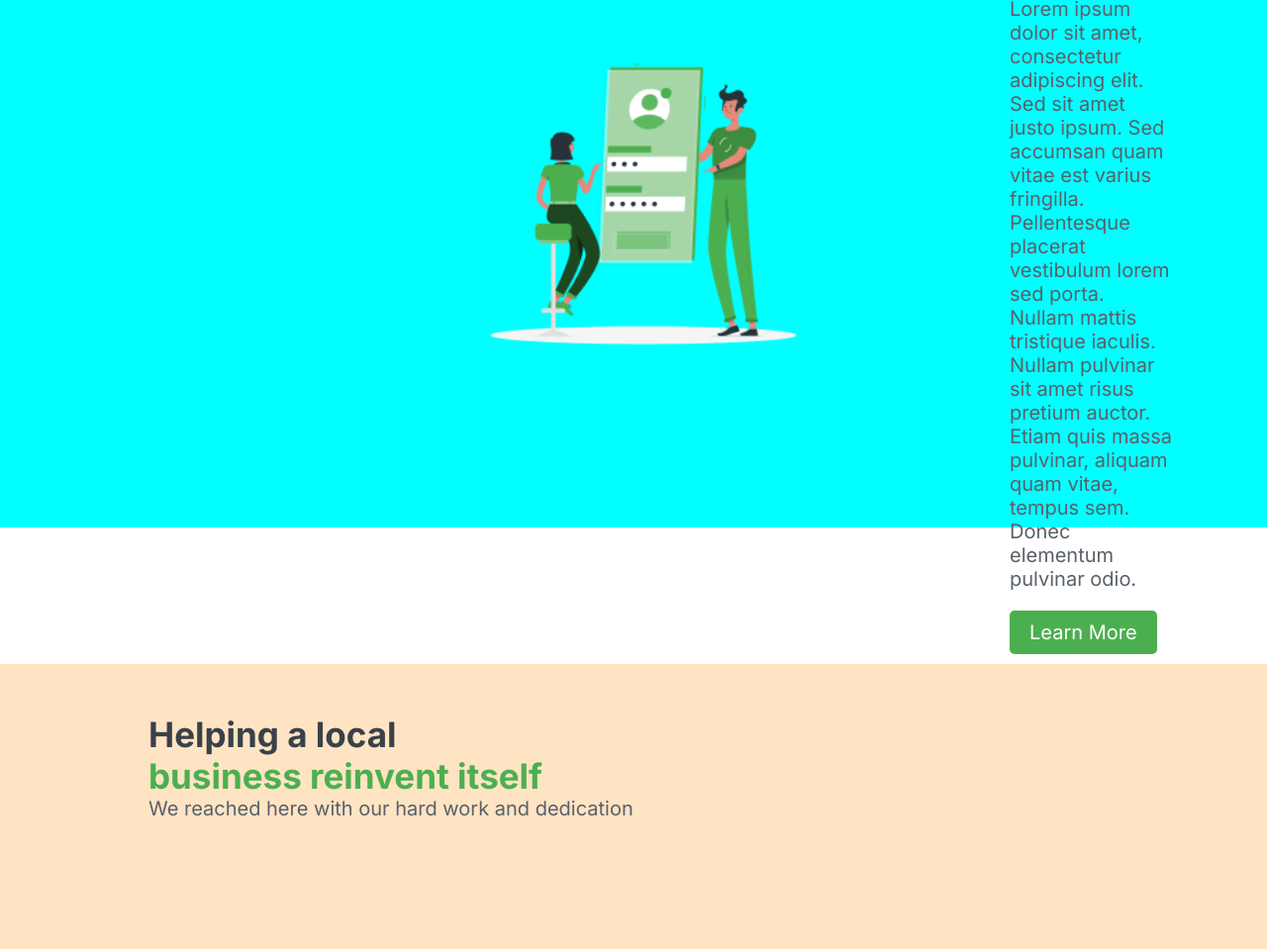
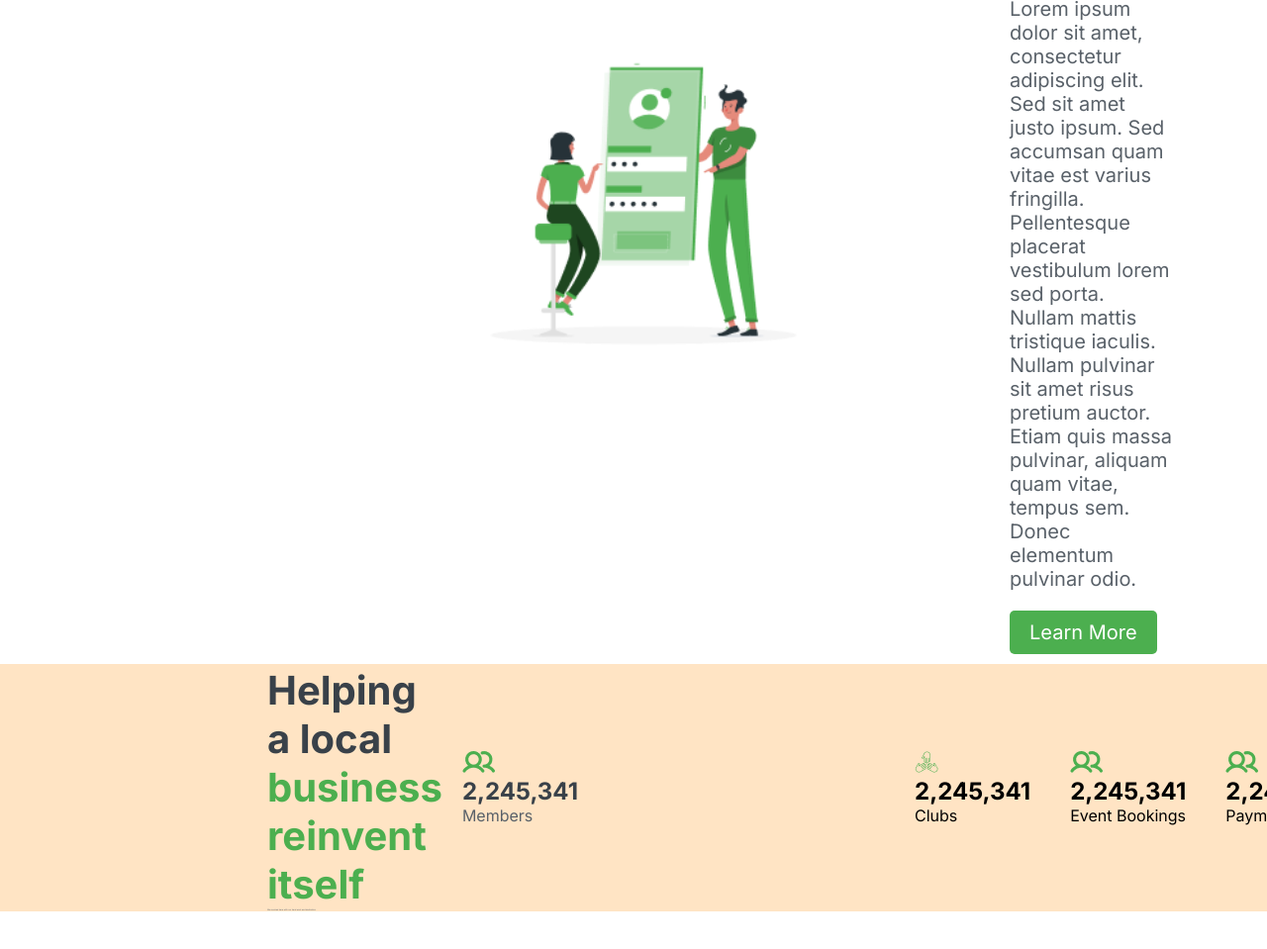
Before and after one commit to AlmasKanwal/Mini-Hackathon-SMIT, a plain HTML site: page index.html in a window 1280 px wide. Shown: the part 1677-2636 px from the top of the page at 99% size. After the commit the page ends 2598 px from the top, so only its background shows below. Drawn offline with Linux system fonts and the light colour scheme.

Commit message:
Mini Hackathon

```diff
--- a/index.html
+++ b/index.html
@@ -81,7 +81,7 @@
             </div>
 
             <div class="card2">
-                <img src="./images/Icon (2).png" alt="Icon">
+                <img src="./images/Group 2.png" alt="Icon">
                 <h2>Clubs And Groups</h2>
                 <p>Our membership management software provides full automation of membership renewals and payments</p>
             </div>
@@ -109,9 +109,34 @@
             </div>
 
             <div class="div-count">
-                <img src="" alt="">
+               <div class="div1">
+                <img src="./images/Vector.png" alt="Icon">
+                    <h2>2,245,341</h2>
+                    <p>Members</p>
+                </div>
+               </div>
+
+               <div class="div2">
+                <img src="./images/Group 2.png" alt="Icon">
+                <h2>2,245,341</h2>
+                <p>Clubs</p>
+               </div>
+
+               <div class="div3">
+                <img src="./images/Vector.png" alt="Icon">
+                <h2>2,245,341</h2>
+                <p>Event Bookings</p>
+               </div>
+
+               <div class="div4">
+                <img src="./images/Vector.png" alt="Icon">
+                <h2>2,245,341</h2>
+                <p>Payments</p>
+               </div>
 
             </div>
+
+
         </div>
 
        </div>
--- a/style.css
+++ b/style.css
@@ -100,7 +100,7 @@
 .client{
     width: 100vw;
     height: 180px;
-    background-color: #4caf4f;
+    background-color: white;
     padding-top: 20px;
 }
 
@@ -135,7 +135,7 @@
     width: 100vw;
     height: 500px;
     padding-top: 20px;
-    background-color: #dfe668;
+    background-color: white;
 }
 
 .community-text{
@@ -200,14 +200,13 @@
     width: 100vw;
     height: 100vh;
     padding-top: 30px;
-    background-color: aqua;
+    background-color: white;
 }
 
 .body-con1{
     margin: 10px 100px 10px 100px;
     display: flex;
     align-items: center;
-    /* justify-content: center; */
 }
 
 .body-con1 .body-image{
@@ -249,10 +248,15 @@
 .body-con2{
     width: 100vw;
     height: 250px;
-    padding-left: 100px;
-    padding-right: 100px;
+    padding-left: 70px;
     background-color: bisque;
-    padding-top: 50px;
+    display: flex;
+    justify-content: space-between;
+    align-items: center;
+}
+
+.div-text{
+    margin-left: 150px;
 }
 
 .body-con2 .div-text{
@@ -260,7 +264,7 @@
 }
 
 .div-text h2{
-    font-size: 35px;
+    font-size: 40px;
     color: #394149;
 }
 
@@ -270,6 +274,28 @@
 }
 
 .div-text p{
-    font-size: 20px;
+    font-size: 2px;
     color: #596169;
 }
+
+.div-count{
+    width: 400px;
+    height: 200px;
+    display: flex;
+    justify-content: center;
+    align-items: center;
+    flex-wrap: wrap;
+    padding-right: 300px;
+}
+
+.div-count .div1, .div2, .div3, .div4{
+    padding: 20px;
+}
+
+.div-count h2{
+    color: #394149;
+}
+
+.div-count p{
+    color: #596169;
+}
```
Also changed, not shown: images/Icon (2).png (deleted).
